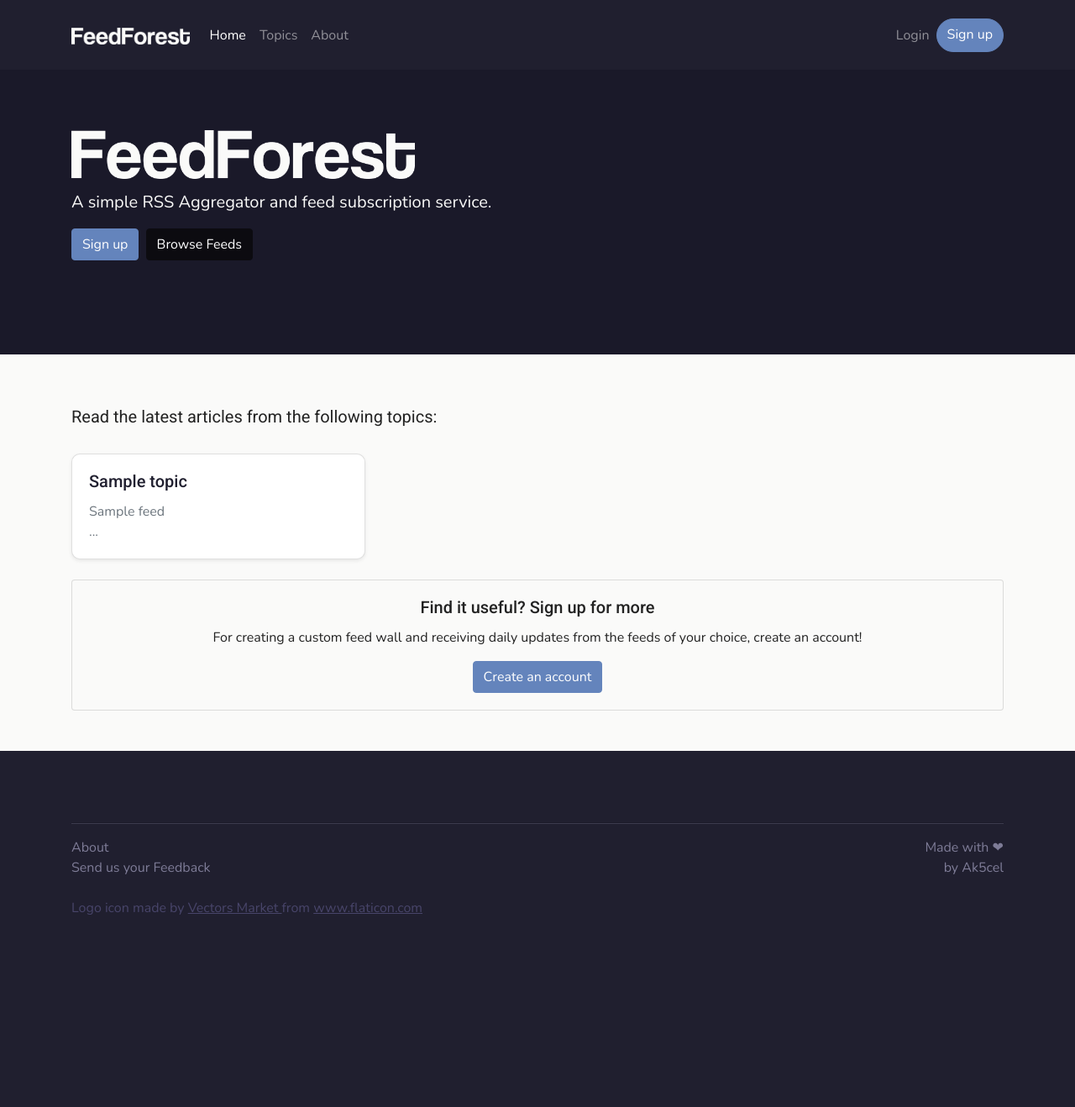
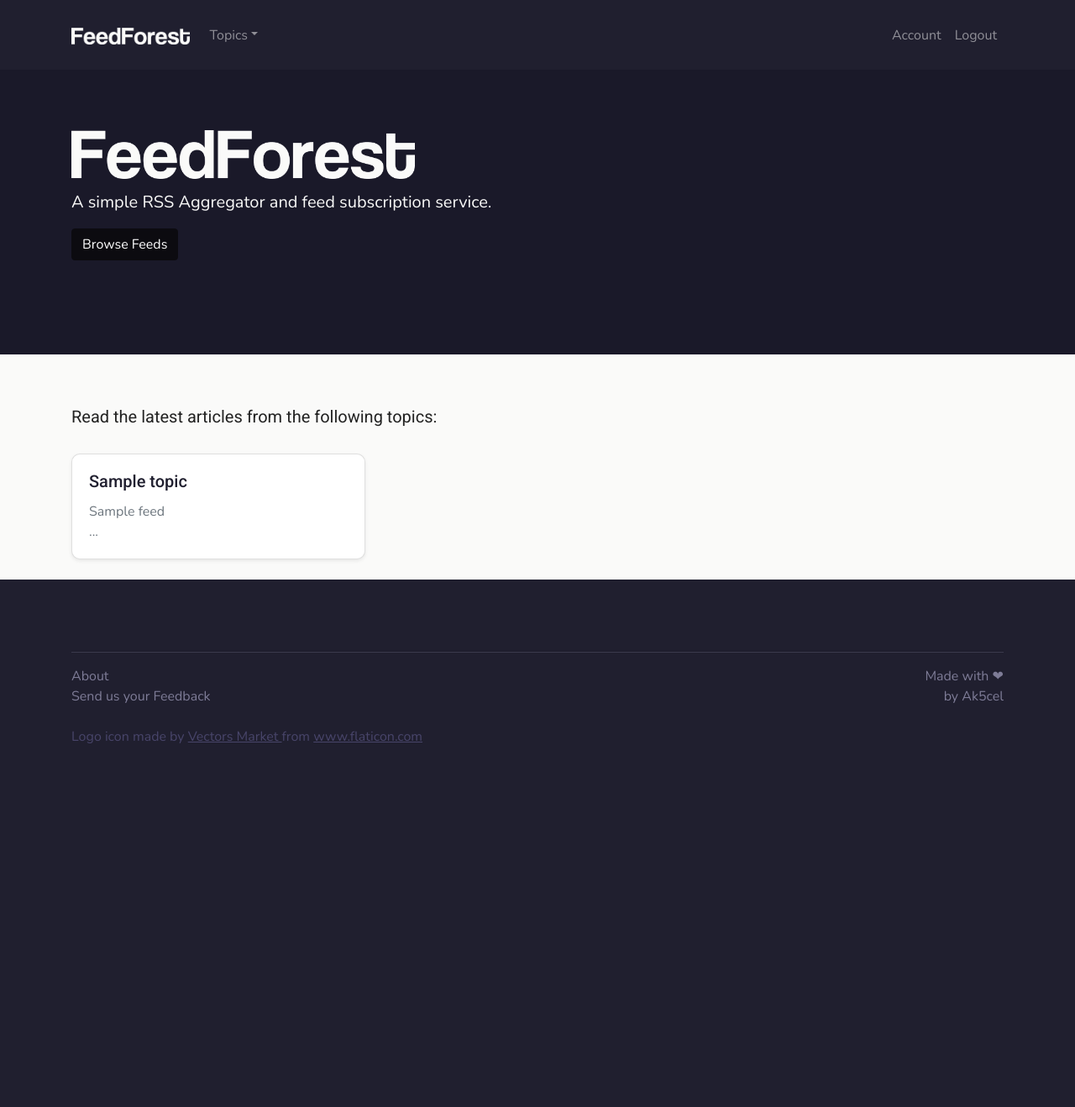
Before and after one commit to Ak5cel/feedforest, a Flask app: page / in a window 1280 px wide. Shown: the whole page at 84% size. After the commit the page ends 885 px from the top, so only its background shows below. Run offline with Flask 2, Linux system fonts and the light colour scheme; a user stored in the database is signed in; tables that the repository leaves empty hold one stand-in row (values such as "Sample post"); parts of the project's set-up code (start-up, migrations or seed data) failed here and were passed over; some libraries are stand-ins or nearby versions.

Commit message:
Update links in homepage

```diff
--- a/src/static/css/main.css
+++ b/src/static/css/main.css
@@ -17,9 +17,15 @@ h1, h2, h3, h4, h5, h6 {
 	font-family: var(--heading-font-stack);
 }
 
-footer {
+footer,
+footer a {
 	min-height: 424px;
 	color: #7E7C97;
+}
+
+footer a:hover {
+	text-decoration: none;
+	color: #b1b0c0;
 }
 
 footer hr {
@@ -93,6 +99,10 @@ footer p {
 	opacity: 1;
 }
 
+.title-card .card-title a:hover {
+	text-decoration: none;
+}
+
 .sign-up-box {
 	padding-top: 47px;
 	padding-bottom: 83px;
--- a/src/templates/index.html
+++ b/src/templates/index.html
@@ -20,7 +20,7 @@
   <!-- Navbar  -->
   <nav class="navbar navbar-expand-md navbar-dark bg-dark sticky-top">
     <div class="container">
-      <a href="#" class="navbar-brand brand">
+      <a href="{{ url_for('general.home') }}" class="navbar-brand brand">
         <img src="{{ url_for('static', filename='images/feedforest-logo.png') }}"
               alt=""
               height="20px" width="auto">
@@ -30,13 +30,36 @@
       </button>
       <div class="collapse navbar-collapse" id="hamburger">
         <div class="navbar-nav mr-auto">
-          <a href="#" class="nav-link active">Home</a>
-          <a href="#" class="nav-link">Topics</a>
-          <a href="#" class="nav-link">About</a>
+          {% if not current_user.is_authenticated %}
+            <a class="nav-link active {% if request.endpoint == 'general.home' %} active {% endif %}"
+            href="{{ url_for('general.home') }}">Home</a>
+          {% endif %}
+          <div class="nav-item dropdown">
+            <!-- TODO: update link -->
+            <a href="#" class="nav-link dropdown-toggle" data-toggle="dropdown">Topics</a>
+            <div class="dropdown-menu">
+              {% for topic in topics %}
+                <!-- TODO: update links -->
+                <a class="dropdown-item" href="#">{{ topic.topic_name }}</a>
+              {% endfor %}
+            </div>
+          </div>
+          {% if not current_user.is_authenticated %}
+            <a class="nav-link {% if request.endpoint == 'general.about' %} active {% endif %}"
+            href="{{ url_for('general.about') }}">About</a>
+          {% endif %}
         </div>
         <div class="navbar-nav">
-          <a href="#" class="nav-link">Login</a>
-          <a href="#" class="btn btn-primary sign-up-btn">Sign up</a>
+          {% if not current_user.is_authenticated %}
+            <a class="nav-link {% if request.endpoint == 'auth.login' %} active {% endif %}"
+            href="{{ url_for('auth.login') }}">Login</a>
+            <a class="btn btn-primary sign-up-btn" href="{{ url_for('auth.signup') }}">Sign up</a>
+          {% else %}
+            <a class="nav-link {% if request.endpoint == 'user.account' %} active {% endif %}"
+            href="{{ url_for('user.account') }}">Account</a>
+            <a class="nav-link {% if request.endpoint == 'auth.logout' %} active {% endif %}"
+            href="{{ url_for('auth.logout') }}">Logout</a>
+          {% endif %}
         </div>
       </div>
     </div>
@@ -51,9 +74,12 @@
     <p class="lead pt-1">
       A simple RSS Aggregator and feed subscription service.
     </p>
-    <button class="btn btn-primary mr-1">Sign up</button>
-    <button class="btn btn-charcoal">Browse Feeds</button>
+    {% if not current_user.is_authenticated %}
+      <a href="{{ url_for('auth.signup') }}" class="btn btn-primary mr-1">Sign up</a>
+    {% endif %}
+    <a href="#titles-section" class="btn btn-charcoal">Browse Feeds</a>
     </div>
+    <div class="hidden" id="titles-section"></div>
   </div>
   <!-- Titles section -->
   <div class="container padding-top">
@@ -67,7 +93,7 @@
           <div class="col mb-4">
             <div class="card text-dark shadow-sm title-card h-100">
               <div class="card-body">
-                <h5 class="card-title">{{ topic.topic_name }}</h5>
+                <h5 class="card-title"><a href="#" class="text-dark stretched-link">{{ topic.topic_name }}</a></h5>
                 <p class="card-text text-muted">
                   {% for feed in topic.rss_feeds[:3] %}
                     {{ feed.feed_name }}<br>
@@ -83,6 +109,7 @@
     </div>
   </div>
   <!-- Sign up banner -->
+  {% if not current_user.is_authenticated %}
     <div class="pb-5 text-center">
       <div class="container">
         <div class="card text-center bg-light">
@@ -99,17 +126,19 @@
         </div>
       </div>
     </div>
+  {% endif %}
   <!-- Footer -->
   <footer class="bg-dark padding-top padding-bottom">
     <div class="container">
       <hr>
       <div class="d-flex w-100">
         <div class="flex-grow-1 d-flex flex-column align-items-start">
-          <p>About</p>
-          <p>Send us your Feedback</p>
+          <p><a href="{{ url_for('general.about') }}">About</a></p>
+          <p><a href="{{ url_for('general.feedback') }}">Send us your Feedback</a></p>
         </div>
         <div class="text-right">
-          Made with &#x2764;<br>by Ak5cel
+          Made with &#x2764;<br>
+          by <a href="https://github.com/Ak5cel">Ak5cel</a>
         </div>
       </div>
       <div style="color: #48456A;" class="mt-4">
@@ -132,14 +161,42 @@
 
   <!-- Optional JavaScript -->
   <!-- jQuery first, then Popper.js, then Bootstrap JS -->
-  <script src="https://code.jquery.com/jquery-3.5.1.slim.min.js" integrity="sha384-DfXdz2htPH0lsSSs5nCTpuj/zy4C+OGpamoFVy38MVBnE+IbbVYUew+OrCXaRkfj" crossorigin="anonymous"></script>
+  <script src="https://code.jquery.com/jquery-3.5.1.min.js" integrity="sha256-9/aliU8dGd2tb6OSsuzixeV4y/faTqgFtohetphbbj0=" crossorigin="anonymous"></script>
   <script src="https://cdn.jsdelivr.net/npm/popper.js@1.16.1/dist/umd/popper.min.js" integrity="sha384-9/reFTGAW83EW2RDu2S0VKaIzap3H66lZH81PoYlFhbGU+6BZp6G7niu735Sk7lN" crossorigin="anonymous"></script>
   <script src="https://stackpath.bootstrapcdn.com/bootstrap/4.5.2/js/bootstrap.min.js" integrity="sha384-B4gt1jrGC7Jh4AgTPSdUtOBvfO8shuf57BaghqFfPlYxofvL8/KUEfYiJOMMV+rV" crossorigin="anonymous"></script>
+
+  <script>
+    $(document).ready(function(){
+    // Add smooth scrolling to all links
+    $("a").on('click', function(event) {
+
+      // Make sure this.hash has a value before overriding default behavior
+      if (this.hash !== "") {
+        // Prevent default anchor click behavior
+        event.preventDefault();
+
+        // Store hash
+        var hash = this.hash;
+
+        // Using jQuery's animate() method to add smooth page scroll
+        // The optional number (800) specifies the number of milliseconds it takes to scroll to the specified area
+        $('html, body').animate({
+          scrollTop: $(hash).offset().top
+        }, 500, function(){
+
+          // Add hash (#) to URL when done scrolling (default click behavior)
+          window.location.hash = hash;
+        });
+      } // End if
+    });
+  });
+  </script>
 
   {% block scripts %}{% endblock %}
 
   <script type=text/javascript>
     $SCRIPT_ROOT = {{ request.script_root|tojson|safe }};
   </script>
+
 </body>
 </html>
```
Lines whose indentation alone changed are shown as unchanged.
